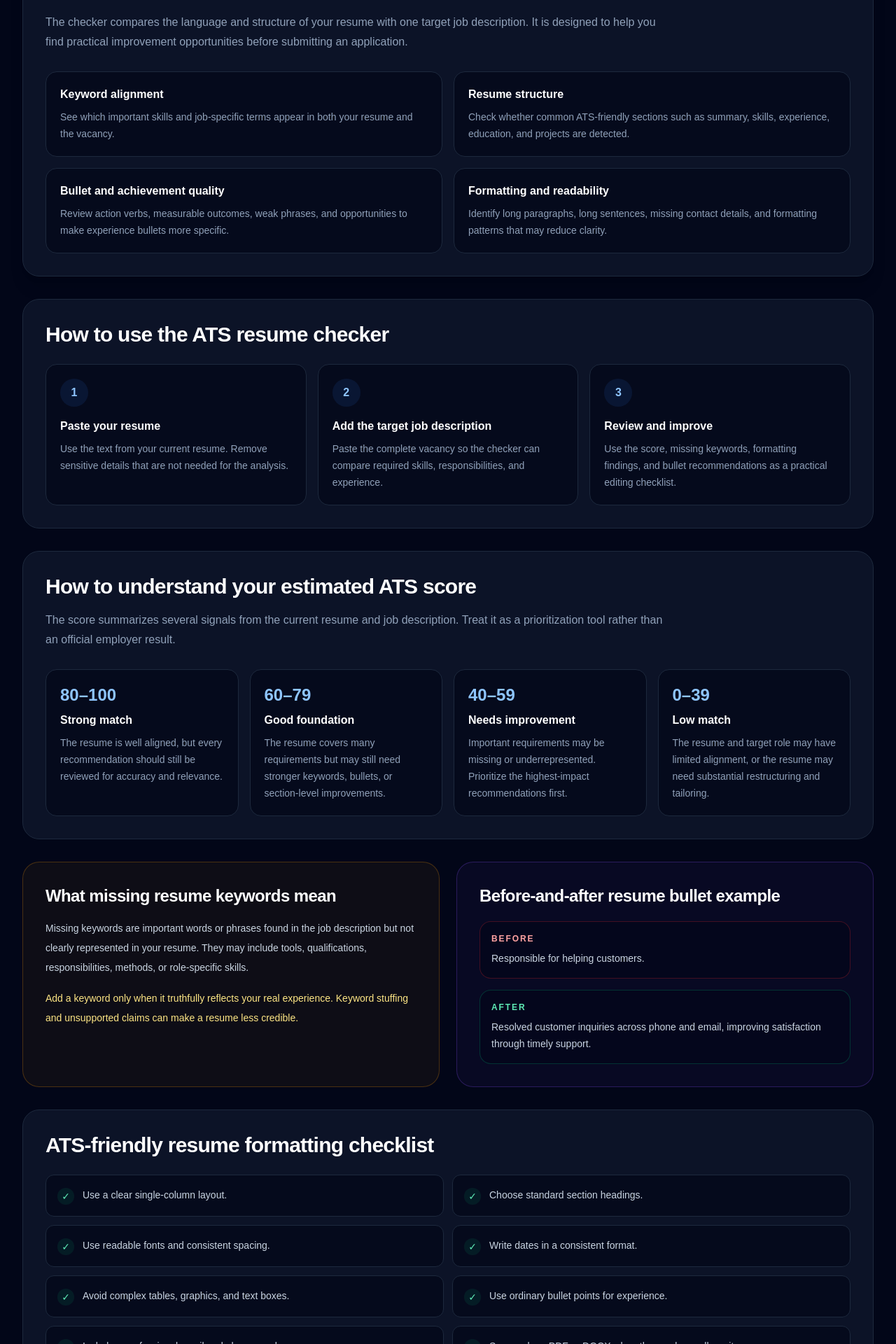
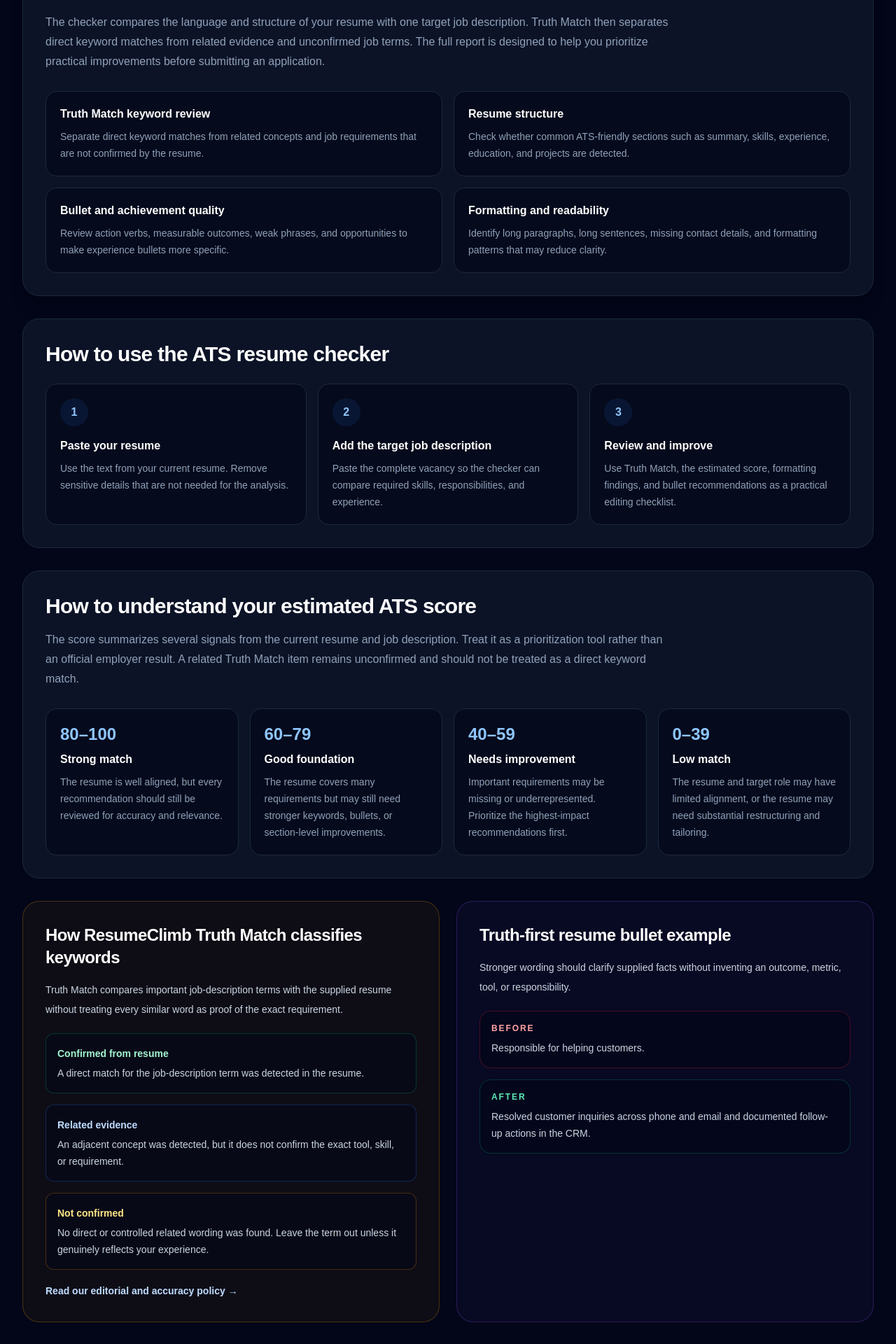
Before and after one commit to udaapps/resume-impact-ai, a Next.js app: page /ats-resume-checker in a window 1280 px wide. Shown: the part 2820-4740 px from the top of the page at 70% size. Built offline with nearby package versions, Linux system fonts and the light colour scheme; no server answers.

Commit message:
Add Truth Match SEO content

```diff
--- a/app/ats-resume-checker/page.tsx
+++ b/app/ats-resume-checker/page.tsx
@@ -16,7 +16,7 @@ const PAGE_TITLE = "Free ATS Resume Checker & Resume Score";
 const SOCIAL_TITLE = `${PAGE_TITLE} | ResumeClimb AI`;
 
 const DESCRIPTION =
-  "Check your resume against a job description with our free ATS resume checker. Find missing keywords, formatting issues, weak bullet points, and practical improvements.";
+  "Check your resume against a job description for free. Separate confirmed, related, and missing keywords, then review bullets, structure, and formatting.";
 
 export const metadata: Metadata = {
   metadataBase: new URL(SITE_URL),
@@ -27,6 +27,7 @@ export const metadata: Metadata = {
     "ATS resume score",
     "resume keyword checker",
     "resume job match",
+    "job description keyword match",
     "ATS resume analyzer",
     "resume bullet checker",
     "resume formatting checker",
@@ -90,7 +91,7 @@ const structuredData = {
     {
       "@type": "WebApplication",
       "@id": `${PAGE_URL}#application`,
-      name: "ResumeClimb AI ATS Resume Checker",
+      name: "ResumeClimb AI ATS Resume Checker with Truth Match",
       url: PAGE_URL,
       description: DESCRIPTION,
       applicationCategory: "BusinessApplication",
@@ -104,7 +105,7 @@ const structuredData = {
       featureList: [
         "Resume and job description comparison",
         "Estimated ATS resume score",
-        "Matched and missing keyword analysis",
+        "Truth Match classification for confirmed, related, and unconfirmed job keywords",
         "Resume structure analysis",
         "Achievement and bullet quality analysis",
         "Formatting and readability checks",
--- a/components/ats/ats-resume-checker-seo-content.tsx
+++ b/components/ats/ats-resume-checker-seo-content.tsx
@@ -4,7 +4,12 @@ export const ATS_RESUME_CHECKER_FAQS = [
   {
     question: "What is an ATS resume checker?",
     answer:
-      "An ATS resume checker compares resume content with a target job description. It highlights keyword alignment, section structure, bullet quality, formatting risks, and other practical improvement opportunities.",
+      "An ATS resume checker compares resume content with a target job description. It can highlight keyword alignment, section structure, bullet quality, formatting risks, and other practical improvement opportunities.",
+  },
+  {
+    question: "What is ResumeClimb Truth Match?",
+    answer:
+      "ResumeClimb Truth Match separates job-description terms into three evidence-aware groups: confirmed terms directly matched in the resume, related concepts that do not confirm the exact requirement, and terms that were not confirmed. It does not independently verify a candidate's employment history or skills.",
   },
   {
     question: "Is this ATS resume checker free?",
@@ -19,7 +24,7 @@ export const ATS_RESUME_CHECKER_FAQS = [
   {
     question: "Should I add every missing keyword?",
     answer:
-      "No. Add a missing keyword only when it accurately reflects your skills, experience, qualifications, tools, or responsibilities. Never add claims that you cannot support.",
+      "No. Review whether the term is confirmed, related, or not confirmed. Add or rewrite a keyword only when it accurately reflects your skills, experience, qualifications, tools, or responsibilities. Never add a claim that you cannot support.",
   },
   {
     question: "What resume format is usually easiest for ATS software to read?",
@@ -35,9 +40,9 @@ export const ATS_RESUME_CHECKER_FAQS = [
 
 const analysisItems = [
   {
-    title: "Keyword alignment",
+    title: "Truth Match keyword review",
     description:
-      "See which important skills and job-specific terms appear in both your resume and the vacancy.",
+      "Separate direct keyword matches from related concepts and job requirements that are not confirmed by the resume.",
   },
   {
     title: "Resume structure",
@@ -114,9 +119,10 @@ export default function AtsResumeCheckerSeoContent() {
           </h2>
           <p className="mt-4 max-w-4xl text-sm leading-7 text-slate-400 sm:text-base">
             The checker compares the language and structure of your resume
-            with one target job description. It is designed to help you find
-            practical improvement opportunities before submitting an
-            application.
+            with one target job description. Truth Match then separates
+            direct keyword matches from related evidence and unconfirmed job
+            terms. The full report is designed to help you prioritize
+            practical improvements before submitting an application.
           </p>
 
           <div className="mt-7 grid gap-4 md:grid-cols-2">
@@ -164,7 +170,7 @@ export default function AtsResumeCheckerSeoContent() {
                 step: "3",
                 title: "Review and improve",
                 description:
-                  "Use the score, missing keywords, formatting findings, and bullet recommendations as a practical editing checklist.",
+                  "Use Truth Match, the estimated score, formatting findings, and bullet recommendations as a practical editing checklist.",
               },
             ].map((item) => (
               <li
@@ -197,7 +203,8 @@ export default function AtsResumeCheckerSeoContent() {
           <p className="mt-4 max-w-4xl text-sm leading-7 text-slate-400 sm:text-base">
             The score summarizes several signals from the current resume and
             job description. Treat it as a prioritization tool rather than an
-            official employer result.
+            official employer result. A related Truth Match item remains
+            unconfirmed and should not be treated as a direct keyword match.
           </p>
 
           <div className="mt-7 grid gap-4 sm:grid-cols-2 lg:grid-cols-4">
@@ -219,25 +226,62 @@ export default function AtsResumeCheckerSeoContent() {
         <section className="grid gap-6 lg:grid-cols-2">
           <article className="rounded-3xl border border-amber-500/25 bg-amber-500/5 p-6 sm:p-8">
             <h2 className="text-2xl font-bold tracking-tight text-white">
-              What missing resume keywords mean
+              How ResumeClimb Truth Match classifies keywords
             </h2>
             <p className="mt-4 text-sm leading-7 text-slate-300">
-              Missing keywords are important words or phrases found in the job
-              description but not clearly represented in your resume. They may
-              include tools, qualifications, responsibilities, methods, or
-              role-specific skills.
+              Truth Match compares important job-description terms with the
+              supplied resume without treating every similar word as proof of
+              the exact requirement.
             </p>
-            <p className="mt-4 text-sm leading-7 text-amber-200">
-              Add a keyword only when it truthfully reflects your real
-              experience. Keyword stuffing and unsupported claims can make a
-              resume less credible.
-            </p>
+
+            <dl className="mt-5 space-y-4 text-sm leading-6">
+              <div className="rounded-xl border border-emerald-500/25 bg-slate-950/50 p-4">
+                <dt className="font-semibold text-emerald-200">
+                  Confirmed from resume
+                </dt>
+                <dd className="mt-1 text-slate-300">
+                  A direct match for the job-description term was detected in
+                  the resume.
+                </dd>
+              </div>
+
+              <div className="rounded-xl border border-blue-500/25 bg-slate-950/50 p-4">
+                <dt className="font-semibold text-blue-200">
+                  Related evidence
+                </dt>
+                <dd className="mt-1 text-slate-300">
+                  An adjacent concept was detected, but it does not confirm the
+                  exact tool, skill, or requirement.
+                </dd>
+              </div>
+
+              <div className="rounded-xl border border-amber-500/25 bg-slate-950/50 p-4">
+                <dt className="font-semibold text-amber-200">
+                  Not confirmed
+                </dt>
+                <dd className="mt-1 text-slate-300">
+                  No direct or controlled related wording was found. Leave the
+                  term out unless it genuinely reflects your experience.
+                </dd>
+              </div>
+            </dl>
+
+            <Link
+              href="/editorial-policy"
+              className="mt-5 inline-flex text-sm font-semibold text-blue-200 transition hover:text-white"
+            >
+              Read our editorial and accuracy policy →
+            </Link>
           </article>
 
           <article className="rounded-3xl border border-violet-500/25 bg-violet-500/5 p-6 sm:p-8">
             <h2 className="text-2xl font-bold tracking-tight text-white">
-              Before-and-after resume bullet example
+              Truth-first resume bullet example
             </h2>
+            <p className="mt-4 text-sm leading-7 text-slate-300">
+              Stronger wording should clarify supplied facts without inventing
+              an outcome, metric, tool, or responsibility.
+            </p>
             <div className="mt-5 space-y-4">
               <div className="rounded-2xl border border-red-500/25 bg-slate-950/60 p-4">
                 <p className="text-xs font-semibold uppercase tracking-[0.16em] text-red-300">
@@ -252,8 +296,8 @@ export default function AtsResumeCheckerSeoContent() {
                   After
                 </p>
                 <p className="mt-2 text-sm leading-6 text-slate-300">
-                  Resolved customer inquiries across phone and email,
-                  improving satisfaction through timely support.
+                  Resolved customer inquiries across phone and email and
+                  documented follow-up actions in the CRM.
                 </p>
               </div>
             </div>
@@ -341,7 +385,7 @@ export default function AtsResumeCheckerSeoContent() {
 
           <div className="mt-6 flex flex-wrap gap-3">
             <Link
-              href="/"
+              href="/resume-bullet-generator"
               className="rounded-xl bg-blue-600 px-5 py-3 text-sm font-semibold text-white transition hover:bg-blue-500"
             >
               AI Resume Bullet Generator
```
